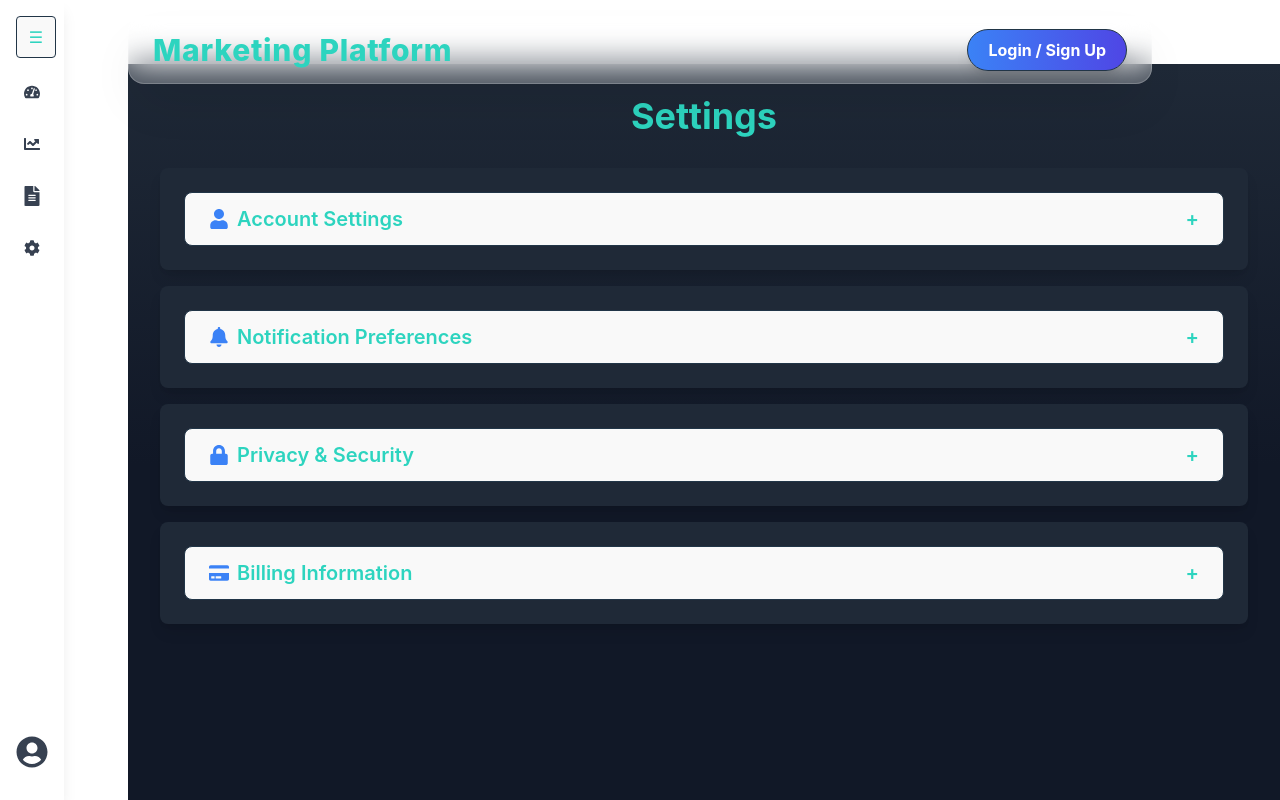
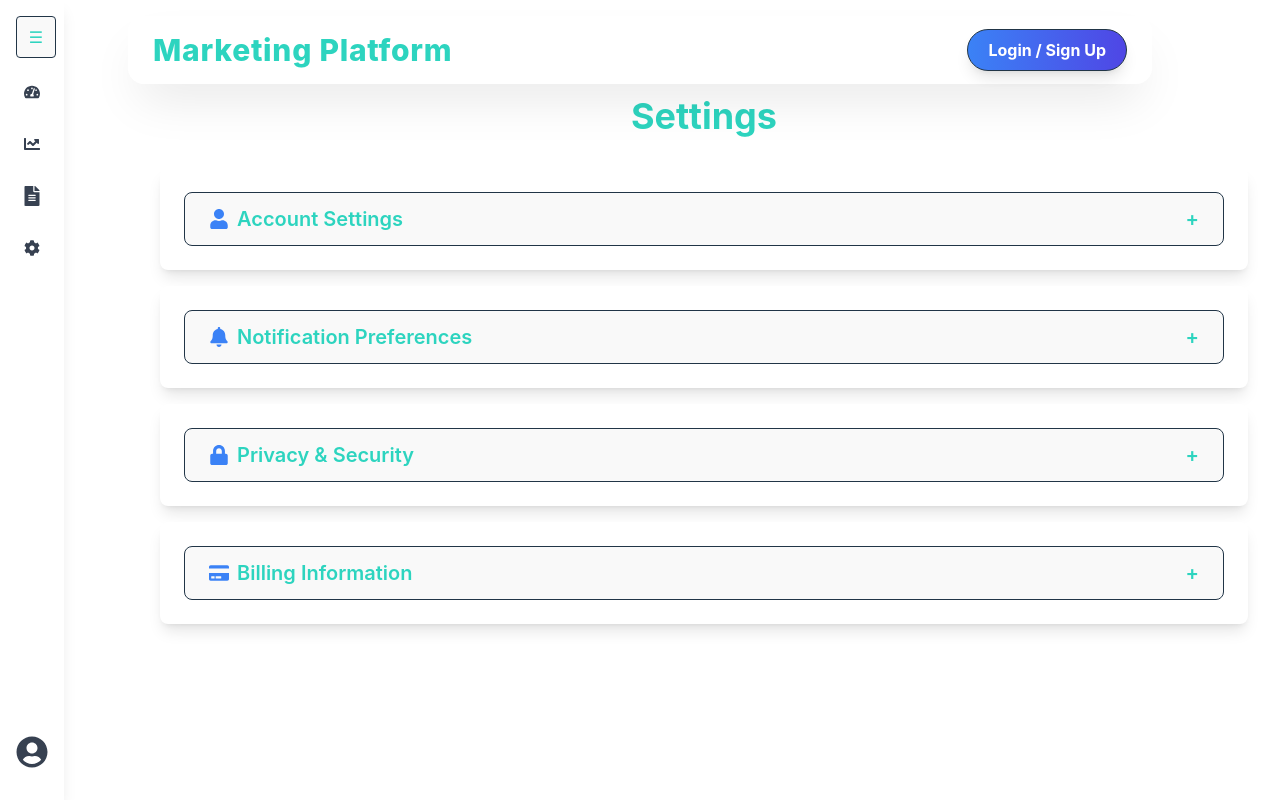
Before and after one commit to altf4-games/Datathon25, a React (Vite) app: page /settings in a window 1280 px wide. Shown: the top 800 px of the page. Built offline with nearby package versions, Linux system fonts and the light colour scheme.

Commit message:
Update: Setting.jsx

```diff
--- a/src/pages/Settings.jsx
+++ b/src/pages/Settings.jsx
@@ -10,14 +10,14 @@ const SettingsPage = () => {
   const [isBillingOpen, setBillingOpen] = useState(false);
 
   return (
-    <div className="p-8 ml-32 min-h-screen w-[90vw] bg-gradient-to-b to-gray-900 via-gray-900 from-gray-800 text-white mt-16">
+    <div className="p-8 ml-32 min-h-screen w-[90vw] bg-white text-white mt-16">
       <h2 className="text-4xl font-bold text-center text-teal-400 mb-8">Settings</h2>
 
       {/* Settings Container */}
       <div className="space-y-4">
 
         {/* Account Settings Section */}
-        <div className="bg-gray-800 p-6 rounded-lg shadow-lg">
+        <div className="bg-white p-6 rounded-lg shadow-lg">
           <button
             onClick={() => setAccountOpen(!isAccountOpen)}
             className="flex items-center justify-between w-full text-xl font-semibold text-teal-400"
@@ -35,7 +35,7 @@ const SettingsPage = () => {
                 <input
                   type="text"
                   placeholder="Enter your username"
-                  className="w-full mt-1 p-2 bg-gray-700 text-white rounded focus:outline-none focus:ring-2 focus:ring-teal-400"
+                  className="w-full mt-1 p-2 bg-white text-gray-700 rounded focus:outline-none focus:ring-2 focus:ring-teal-400"
                 />
               </div>
               <div>
@@ -43,7 +43,7 @@ const SettingsPage = () => {
                 <input
                   type="email"
                   placeholder="Enter your email"
-                  className="w-full mt-1 p-2 bg-gray-700 text-white rounded focus:outline-none focus:ring-2 focus:ring-teal-400"
+                  className="w-full mt-1 p-2 bg-white text-gray-700 rounded focus:outline-none focus:ring-2 focus:ring-teal-400"
                 />
               </div>
               <button className="mt-4 w-full bg-teal-400 text-gray-900 font-semibold py-2 rounded hover:bg-teal-500">
@@ -54,7 +54,7 @@ const SettingsPage = () => {
         </div>
 
         {/* Notification Preferences Section */}
-        <div className="bg-gray-800 p-6 rounded-lg shadow-lg">
+        <div className="bg-white p-6 rounded-lg shadow-lg">
           <button
             onClick={() => setNotificationsOpen(!isNotificationsOpen)}
             className="flex items-center justify-between w-full text-xl font-semibold text-teal-400"
@@ -67,14 +67,14 @@ const SettingsPage = () => {
           </button>
           {isNotificationsOpen && (
             <div className="mt-4 space-y-4 transition duration-300">
-              <div className="flex items-center justify-between">
+              <div className="flex items-center text-gray-700 justify-between">
                 <span>Email Notifications</span>
                 <input
                   type="checkbox"
                   className="w-5 h-5 text-teal-400 bg-gray-700 border-gray-600 focus:ring-teal-400"
                 />
               </div>
-              <div className="flex items-center justify-between">
+              <div className="flex items-center text-gray-700 justify-between">
                 <span>Push Notifications</span>
                 <input
                   type="checkbox"
@@ -89,7 +89,7 @@ const SettingsPage = () => {
         </div>
 
         {/* Privacy & Security Section */}
-        <div className="bg-gray-800 p-6 rounded-lg shadow-lg">
+        <div className="bg-white p-6 rounded-lg shadow-lg">
           <button
             onClick={() => setPrivacyOpen(!isPrivacyOpen)}
             className="flex items-center justify-between w-full text-xl font-semibold text-teal-400"
@@ -125,7 +125,7 @@ const SettingsPage = () => {
         </div>
 
         {/* Billing Information Section */}
-        <div className="bg-gray-800 p-6 rounded-lg shadow-lg">
+        <div className="bg-white p-6 rounded-lg shadow-lg">
           <button
             onClick={() => setBillingOpen(!isBillingOpen)}
             className="flex items-center justify-between w-full text-xl font-semibold text-teal-400"
@@ -143,7 +143,7 @@ const SettingsPage = () => {
                 <input
                   type="text"
                   placeholder="Enter your card number"
-                  className="w-full mt-1 p-2 bg-gray-700 text-white rounded focus:outline-none focus:ring-2 focus:ring-teal-400"
+                  className="w-full mt-1 p-2 bg-white text-gray-700 rounded focus:outline-none focus:ring-2 focus:ring-teal-400"
                 />
               </div>
               <div className="flex space-x-4">
@@ -152,7 +152,7 @@ const SettingsPage = () => {
                   <input
                     type="text"
                     placeholder="MM/YY"
-                    className="w-full mt-1 p-2 bg-gray-700 text-white rounded focus:outline-none focus:ring-2 focus:ring-teal-400"
+                    className="w-full mt-1 p-2 bg-white text-gray-700 rounded focus:outline-none focus:ring-2 focus:ring-teal-400"
                   />
                 </div>
                 <div className="flex-1">
@@ -160,7 +160,7 @@ const SettingsPage = () => {
                   <input
                     type="text"
                     placeholder="CVV"
-                    className="w-full mt-1 p-2 bg-gray-700 text-white rounded focus:outline-none focus:ring-2 focus:ring-teal-400"
+                    className="w-full mt-1 p-2 bg-white text-gray-700 rounded focus:outline-none focus:ring-2 focus:ring-teal-400"
                   />
                 </div>
               </div>
```
